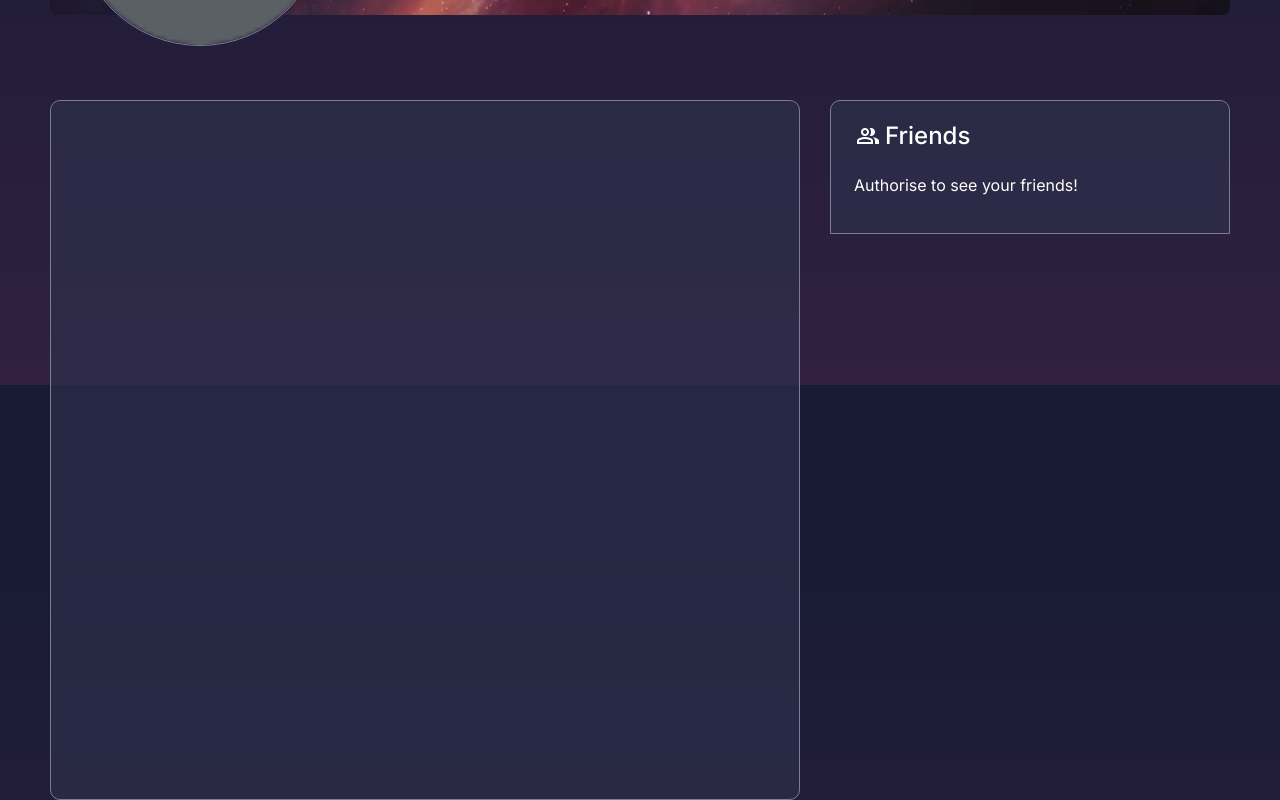
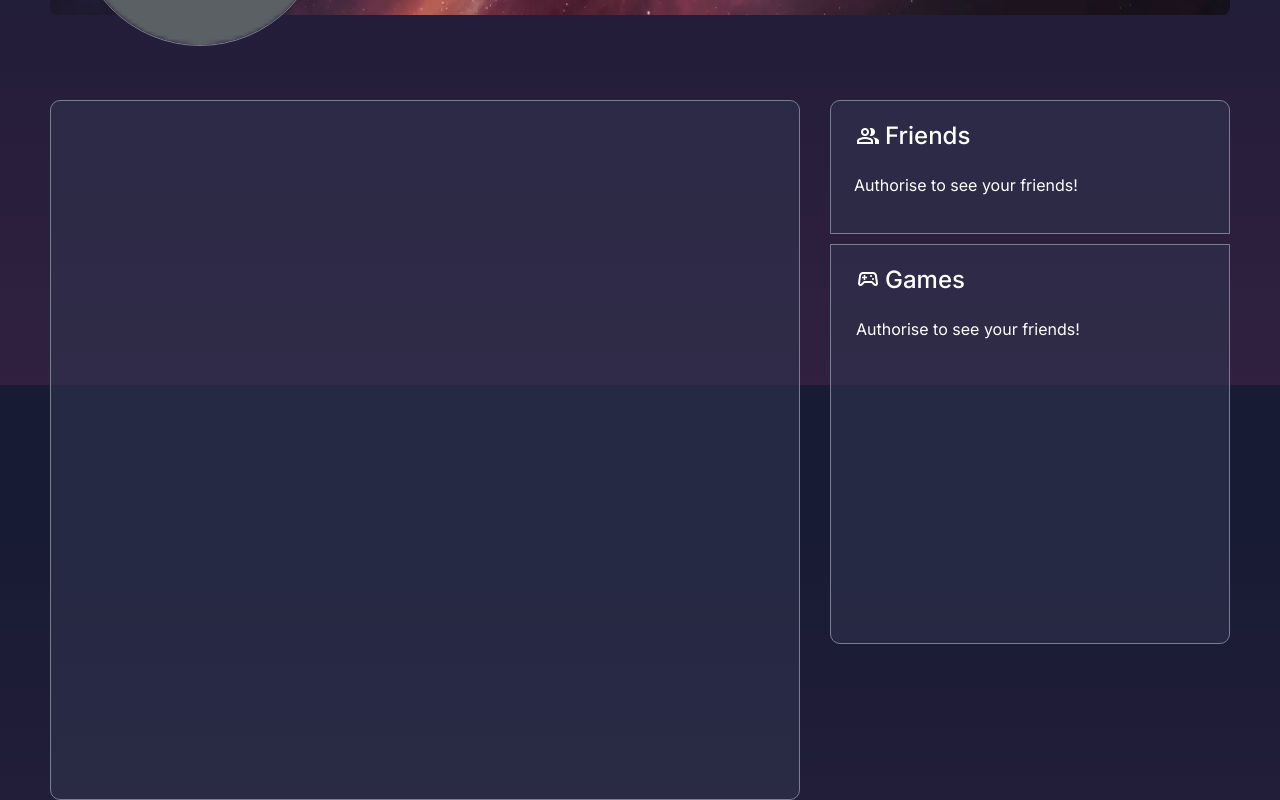
Before and after one commit to Dimitry-dotru/cyber-space, a Next.js app: page / in a window 1280 px wide. Shown: the part 415-1215 px from the top of the page. Built offline with nearby package versions, Linux system fonts and the light colour scheme.

Commit message:
big fixes and replacements

```diff
--- a/components/FriendsList/index.tsx
+++ b/components/FriendsList/index.tsx
@@ -29,6 +29,20 @@ async function getFriendsList(steamid: string, setFriendList: (arg: null | userO
       allUsers.push(el);
     })
   }
+
+  // sort by alphabet...
+  allUsers.sort((a, b) => {
+    const nameA = a.personaname.toUpperCase();
+    const nameB = b.personaname.toUpperCase();
+
+    if (nameA > nameB) {
+      return -1;
+    }
+    if (nameA < nameB) {
+      return 1;
+    }
+    return 0;
+  });
 
   setFriendList(allUsers);
 }
--- a/components/FriendsList/style.css
+++ b/components/FriendsList/style.css
@@ -26,6 +26,7 @@
   border-radius: 10px;
   border-bottom-left-radius: 0;
   border-bottom-right-radius: 0;
+  margin-bottom: 10px;
 }
 
 .friends-list-container h3 {
--- /dev/null
+++ b/components/GamesList/index.tsx
@@ -0,0 +1,79 @@
+import React from "react";
+import { userObj, gameObj } from "@/src/utils/types/steamTypes";
+import { getAchievementsInfo } from "@/src/utils/functions/steamRequests";
+
+import "./style.css";
+
+interface GamesListProps {
+  steamUser: userObj | null;
+}
+
+const getGamesAchievements = async (gamesList: gameObj[], steamid: string) => {
+  const allGamesInfo: any[] = [];
+  const gameIds: number[] = [];
+  gamesList.forEach(el => gameIds.push(el.appid));
+
+  const d = await getAchievementsInfo(steamid, gameIds);
+  // gamesList.forEach(async (el) => {
+  //   const d = await getAchievementsInfo(steamid, el.appid);
+  //   if (d) allGamesInfo.push(d);
+  // });
+
+  // console.log(allGamesInfo);
+}
+
+
+
+const GamesList: React.FC<GamesListProps> = ({ steamUser }) => {
+  const [showMoreGames, setShowMoreGames] = React.useState(false);
+  const [gamesList, setGamesList] = React.useState<null | gameObj[]>(null);
+
+  React.useEffect(() => {
+    if (!steamUser) {
+      return;
+    }
+    fetch(`${process.env.backendAddress}/steam/IPlayerService/GetOwnedGames/v0001/?key=${process.env.apiKey}&steamid=${steamUser.steamid}&format=json`)
+      .then(d => d.json())
+      .then(d => {
+        const gamesArr = d.response.games as gameObj[];
+        setGamesList(gamesArr);
+
+        getGamesAchievements(gamesArr, steamUser.steamid);
+      });
+  }, [steamUser]);
+
+
+  return <div className="games-list-container">
+    <h3>
+      <span className="material-symbols-outlined">sports_esports</span>
+      Games
+    </h3>
+
+    <div className={`games-list ${showMoreGames ? "open" : ""}`}>
+      {/* если не авторизован, то вывести сообщение чтобы авторизовался */}
+      {!steamUser && <span style={{ alignSelf: "flex-start" }}>Authorise to see your friends!</span>}
+
+      {steamUser && <>
+        {/* если авторизован, но пока нету данных о играх, отобразить загрузку */}
+        {!gamesList && <span style={{ alignSelf: "flex-start" }}>Loading...</span>}
+        {/* и когда игры были получены, выводим их */}
+        {gamesList && <>
+          {!gamesList.length && "You haven’t games yet..."}
+          {gamesList.length !== 0 &&
+            <></>
+            // тут пройтись по всем играм
+          }
+        </>}
+      </>}
+    </div>
+    {gamesList && gamesList.length > 12 && <div
+      onClick={() => {
+        setShowMoreGames(!showMoreGames);
+      }}
+      className="see-more-btn">
+      {showMoreGames ? "Show less..." : "See more..."}
+    </div>}
+  </div>
+}
+
+export default GamesList;
--- /dev/null
+++ b/components/GamesList/style.css
@@ -0,0 +1,81 @@
+.games-list-container {
+  --games-list-element-height: 80px;
+  --games-list-element-width: 100%;
+  --games-list-element-gap: 20px;
+  --games-list-rows: 5;
+
+
+  width: 100%;
+  min-height: 400px;
+  background-color: var(--main-color-opacity);
+  border: 1px solid var(--primary-color);
+  border-radius: 10px;
+  border-top-left-radius: 0;
+  border-top-right-radius: 0;
+  padding: 25px;
+  padding-top: 20px;
+}
+
+.games-list-container h3 {
+  display: flex;
+  gap: 5px;
+  font-weight: 500;
+  font-size: 24px;
+  align-items: center;
+  margin-bottom: 25px;
+  align-self: flex-start;
+}
+
+.games-list {
+  display: flex;
+  /* width: var(--friend-list-width); */
+  gap: var(--gap);
+  flex-wrap: wrap;
+  /* max-height: var(--friend-list-max-height); */
+  overflow-y: hidden;
+  margin-bottom: 12.5px;
+  transition: .5s;
+}
+
+.games-list {
+  scrollbar-width: none;
+}
+
+.games-list::-webkit-scrollbar {
+  width: 0;
+  height: 0;
+  display: none;
+}
+
+.games-list.open {
+  max-height: 825px;
+  overflow-y: scroll;
+}
+
+/* .games-list .games-list-box {
+  width: var(--friend-box-size);
+  height: var(--friend-box-size);
+  border-radius: 5px;
+  border: 1px solid var(--grey);
+  background-position: center;
+  background-size: cover;
+} */
+
+/* .friend-list-box-container {
+  position: relative;
+  transition: .3s;
+}
+
+.friend-list-box-container:hover {
+  scale: 1.1;
+}*/
+/*
+.games-list-box-info {
+  position: absolute;
+  overflow: hidden;
+  max-height: 0;
+  transition: .3s;
+  top: 100%;
+  left: 50%;
+  transform: translateX(-50%);
+} */
--- a/components/UserProfile/index.tsx
+++ b/components/UserProfile/index.tsx
@@ -30,8 +30,11 @@ const UserProfile: React.FC<UserProfileProps> = ({ setSteamUser, steamUser }) =>
         <a href="/"><li><span className="material-symbols-outlined">settings</span>Settings</li></a>
         <hr className="separate-line" />
         <a
-          onClick={() => {
-            if (steamUser) logoutHandler(setSteamUser);
+          onClick={(e) => {
+            if (steamUser) {
+              e.preventDefault();
+              logoutHandler(setSteamUser);
+            }
           }}
           href={`${steamUser ? "" : process.env.backendAddress + "/api/auth/steam"}`}>
 
--- a/src/app/globals.css
+++ b/src/app/globals.css
@@ -56,14 +56,19 @@ main {
 @media (prefers-color-scheme: dark) {
 }
 
-body {
-  min-height: 100dvh;
+html {
   background-image: var(--body-gradient);
-  position: relative;
   background-attachment: fixed;
 }
 
-body::after {
+body {
+  min-height: 100dvh;
+  background-size: 60%;
+  background-repeat: repeat;
+  background-attachment: fixed;
+}
+
+/* body::after {
   content: "";
   top: 0;
   left: 0;
@@ -75,7 +80,7 @@ body::after {
   background-repeat: repeat;
   position: fixed;
   z-index: -1;
-}
+} */
 
 button,
 a {
--- a/src/app/layout.tsx
+++ b/src/app/layout.tsx
@@ -3,7 +3,6 @@
 import { Inter } from "next/font/google";
 import "./globals.css";
 import React from "react";
-import bgImage from "@/public/img/user-shell/bg-pattern.png";
 
 const inter = Inter({ subsets: ["latin"] });
 
--- a/src/app/page.tsx
+++ b/src/app/page.tsx
@@ -9,61 +9,9 @@ import { getSessionId } from '../utils/functions/authorization';
 
 import Header from '@/components/Header';
 import FriendsList from '@/components/FriendsList';
+import GamesList from '@/components/GamesList';
 import UserBanner from '@/components/UserBanner';
 
-// const FriendsList: React.FC<{ steamUser: userObj }> = ({
-//   steamUser
-// }) => {
-//   const [userFriends, setUserFriends] = React.useState<userObj[] | null>(null);
-
-//   React.useEffect(() => {
-//     fetch(`${process.env.backendAddress}/steam/ISteamUser/GetFriendList/v0001/?key=${process.env.apiKey}&steamid=${steamUser.steamid}&relationship=friend`)
-//       .then(d => d.json())
-//       .then(d => {
-//         const friendsList = d.friendslist.friends as friendObj[];
-//         getUsers(friendsList.map(el => el.steamid), setUserFriends);
-//       })
-//   }, []);
-
-//   return <>
-//     {userFriends && <div className="friends-list">
-//       {userFriends.map((el, idx) => {
-//         return <div className="friends-list-item">
-//           <img src={el.avatarfull} alt="friend's avatar" />
-//           <h3>{el.personaname}</h3>
-//         </div>;
-//       })}
-//     </div>}
-//   </>;
-// }
-
-// const GamesList: React.FC<{ steamUser: userObj }> = ({
-//   steamUser
-// }) => {
-//   const [userGames, setUserGames] = React.useState<gameObj[] | null>(null);
-
-//   React.useEffect(() => {
-//     fetch(`${process.env.backendAddress}/steam/IPlayerService/GetRecentlyPlayedGames/v0001/?key=${process.env.apiKey}&steamid=${steamUser.steamid}&format=json`)
-//       .then(d => d.json())
-//       .then(d => {
-//         const recentlyGamesList = d.response.games as gameObj[];
-//         console.log(recentlyGamesList);
-//         setUserGames(recentlyGamesList);
-//       })
-//   }, []);
-
-//   return <>
-//     {userGames && <div className="games-list">
-//       {userGames.map((el, idx) => {
-//         const link = el.img_icon_url !== "" ? `https://media.steampowered.com/steamcommunity/public/images/apps/${el.appid}/${el.img_icon_url}.jpg` : imgErrorPic;
-//         return <div className="games-list-item">
-//           <Image width={50} height={50} src={link} alt="game icon" />
-//           <h3>{el.name}</h3>
-//         </div>
-//       })}
-//     </div>}
-//   </>;
-// }
 
 export default function Home() {
   const [steamUser, setSteamUser] = React.useState<userObj | null>(null);
@@ -76,6 +24,9 @@ export default function Home() {
       if (!sessionID) return;
       const data = await getUser(sessionID);
       setSteamUser(data);
+      if (data) {
+        document.body.style.backgroundImage = `url(${data.userbgpattern})`;
+      }
       window.localStorage.setItem("sessionID", sessionID!);
     }
 
@@ -95,6 +46,7 @@ export default function Home() {
 
         <aside>
           <FriendsList steamUser={steamUser} />
+          <GamesList steamUser={steamUser} />
         </aside>
       </main>
     </>
--- a/src/utils/functions/authorization.ts
+++ b/src/utils/functions/authorization.ts
@@ -13,6 +13,7 @@ const logoutHandler = (setSteamUser: (arg: userObj | null) => void) => {
       }
       window.localStorage.removeItem("sessionID");
       setSteamUser(null);
+      window.location.reload();
       return d.text();
     })
     .then((d) => console.log(d));
--- a/src/utils/functions/steamRequests.ts
+++ b/src/utils/functions/steamRequests.ts
@@ -1,9 +1,9 @@
-import { userObj } from "../types/steamTypes";
+import { userObj, achievementsForGame } from "../types/steamTypes";
 
-const getUser = async (
-  sessionID: string
-) => {
-  const data = await fetch(process.env.backendAddress + "/?sessionID=" + sessionID);
+const getUser = async (sessionID: string) => {
+  const data = await fetch(
+    process.env.backendAddress + "/?sessionID=" + sessionID
+  );
 
   if (!data.ok) return null;
 
@@ -11,15 +11,16 @@ const getUser = async (
   return user;
 };
 
-
 const getUsers = (
   steamids: string[],
   setUsers: (arg: userObj[] | null) => void
 ) => {
   fetch(
-    `${process.env.backendAddress}/steam/ISteamUser/GetPlayerSummaries/v0002/?key=${process.env.apiKey}&steamids=${steamids.join(
-      ","
-    )}`
+    `${
+      process.env.backendAddress
+    }/steam/ISteamUser/GetPlayerSummaries/v0002/?key=${
+      process.env.apiKey
+    }&steamids=${steamids.join(",")}`
   )
     .then((d) => d.json())
     .then((d) => {
@@ -28,4 +29,42 @@ const getUsers = (
     });
 };
 
-export {getUser, getUsers};
+const getAchievementsInfo = async (steamid: string, gameids: number[]) => {
+  // const data = await fetch(`${process.env.backendAddress}/steam/ISteamUserStats/GetPlayerAchievements/v0001/?appid=${gameid}&key=${process.env.apiKey}&steamid=${steamid}`);
+  const data: any = {};
+
+
+
+  // console.log(await data.json());
+  return;
+
+  if (!data.ok) {
+    // что-то не так с ачивками для игры
+    return null;
+  }
+
+  const gamesAchievements = (await data.json())
+    .playerstats as achievementsForGame;
+
+  const gameAchivementsInfo = {
+    totalAchievements: 0,
+    completed: 0,
+    gameName: "",
+    completePercentage: 0,
+  };
+
+  gamesAchievements.achievements.forEach((el) =>
+    el.achieved ? (gameAchivementsInfo.completed += 1) : null
+  );
+  gameAchivementsInfo.totalAchievements = gamesAchievements.achievements.length;
+  gameAchivementsInfo.gameName = gamesAchievements.gameName;
+
+  gameAchivementsInfo.completePercentage = Math.ceil(
+    (gameAchivementsInfo.completed / gameAchivementsInfo.totalAchievements) *
+      100
+  );
+
+  return gameAchivementsInfo;
+};
+
+export { getUser, getUsers, getAchievementsInfo };
```
Also changed, not shown: src/utils/types/steamTypes.ts (+16 -6 lines).
